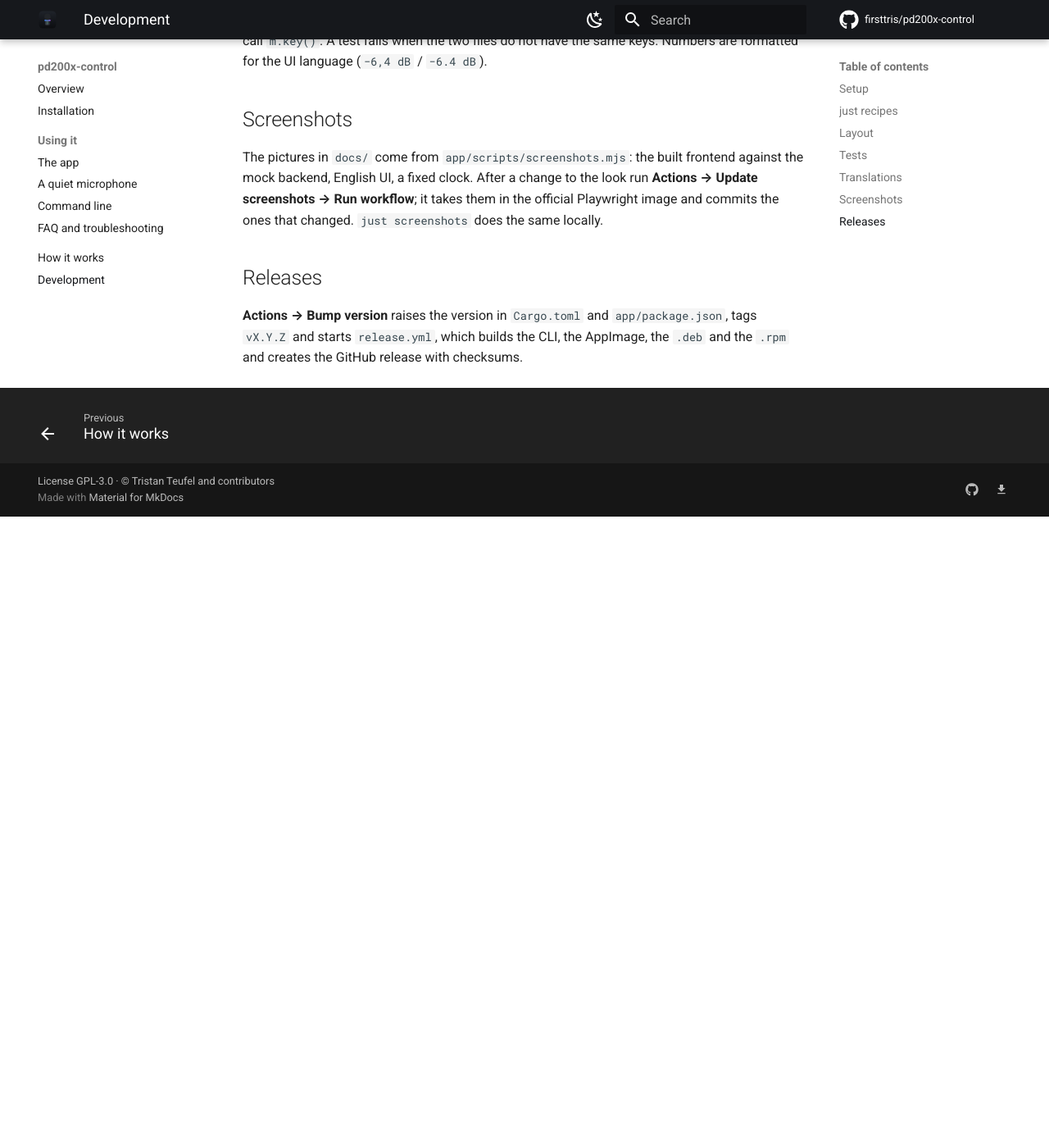
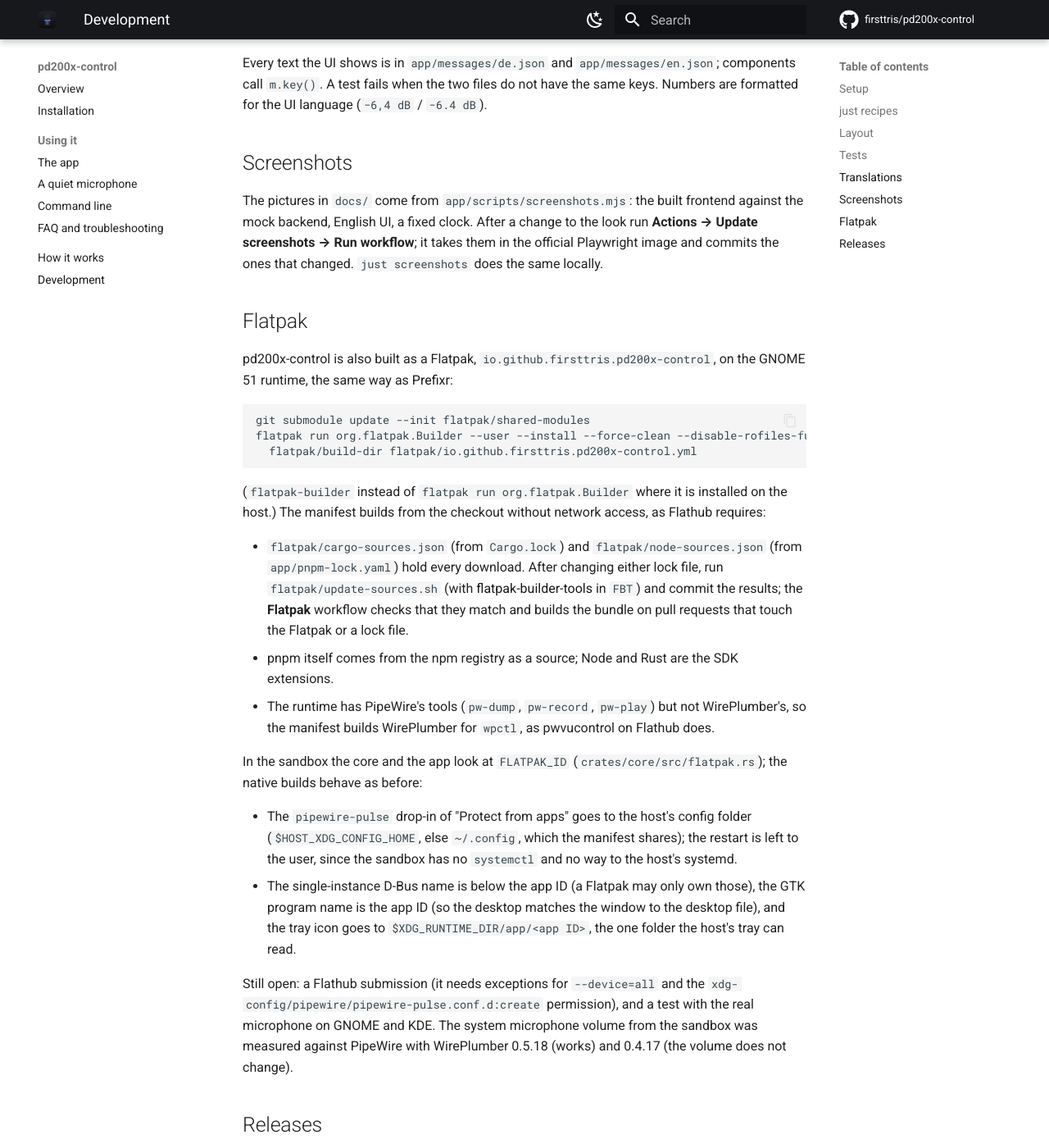
Before and after one commit to firsttris/pd200x-control, an MkDocs documentation site: the page built from docs/development.md, in a window 1280 px wide and 1400 px high, scrolled down 2457 px. Shown: the whole window at 82% size. Built offline with MkDocs 1.6.1 and Material for MkDocs 9.7.7, drawn with Linux system fonts in a browser that asks for light colours; comment, search, counter and statistics services are not loaded; before the commit the page ends 3087 px from its top, so only the background shows below that; some of the changed text lies outside the part shown.

Commit message:
Build pd200x-control as a Flatpak
io.github.firsttris.pd200x-control on the GNOME 51 runtime, built from
the checkout without network access, the way Prefixr does it
(flatpak/io.github.firsttris.Prefixr.yml there): cargo and pnpm sources
generated from the lock files with flatpak-builder-tools, pnpm itself as
an npm tarball, the tray library from flathub/shared-modules. The bundle
holds the app and the pd200x CLI.

- The runtime has pw-dump, pw-record and pw-play but no wpctl, so the
  manifest builds WirePlumber 0.5.18 with Lua 5.4, as pwvucontrol on
  Flathub does. The app ID's last part is the repo name with its hyphen:
  flatpak-builder-lint derives github.com/firsttris/<last part> from it
  (domainutils.get_proj_url).
- Permissions: --device=all for the hidraw node (no narrower option),
  the PipeWire and Pulse sockets, the host's pipewire-pulse.conf.d for
  "Protect from apps", the StatusNotifier watcher for the tray.
  Measured in a real sandbox against PipeWire 1.0.5: with WirePlumber
  0.5.18 wpctl sets the volume over pipewire-0 alone, so the
  pipewire-0-manager socket is not needed; with WirePlumber 0.4.17 the
  volume does not change (documented, use the .deb there).
- update-sources.sh switches off the node generator's Playwright handler,
  which would add every browser for the e2e tests to the sources.
- flatpak.yml checks the sources against the lock files and builds the
  bundle on pull requests that touch the Flatpak; release.yml attaches it
  to every release, inside SHA256SUMS.

Co-Authored-By: Claude Opus 5.5 <noreply@anthropic.com>
Claude-Session: https://claude.ai/code/session_01So3Mc41ujqpiYKhz7Kyqee

````diff
--- a/docs/development.md
+++ b/docs/development.md
@@ -41,6 +41,7 @@ libayatana-appindicator3-dev pipewire-bin`.
 | `app/src` | React frontend: `routes/` (pages), `components/`, `lib/` (bindings, queries, EQ math, mock backend) |
 | `app/messages` | the German and English texts (Paraglide JS) |
 | `packaging` | udev rule, desktop entry, icon, toolbox script |
+| `flatpak` | the Flatpak manifest, its desktop entry and metainfo, the offline sources |
 | `docs` | this documentation and its pictures |
 
 How the pieces fit is on [How it works](how-it-works.md).
@@ -75,8 +76,46 @@ backend, English UI, a fixed clock. After a change to the look run **Actions →
 Run workflow**; it takes them in the official Playwright image and commits the ones that changed.
 `just screenshots` does the same locally.
 
+## Flatpak
+
+pd200x-control is also built as a Flatpak, `io.github.firsttris.pd200x-control`, on the GNOME 51
+runtime, the same way as [Prefixr](https://github.com/firsttris/prefixr):
+
+```sh
+git submodule update --init flatpak/shared-modules
+flatpak run org.flatpak.Builder --user --install --force-clean --disable-rofiles-fuse \
+  flatpak/build-dir flatpak/io.github.firsttris.pd200x-control.yml
+```
+
+(`flatpak-builder` instead of `flatpak run org.flatpak.Builder` where it is installed on the host.)
+The manifest builds from the checkout without network access, as Flathub requires:
+
+- `flatpak/cargo-sources.json` (from `Cargo.lock`) and `flatpak/node-sources.json` (from
+  `app/pnpm-lock.yaml`) hold every download. After changing either lock file, run
+  `flatpak/update-sources.sh` (with [flatpak-builder-tools](https://github.com/flatpak/flatpak-builder-tools)
+  in `FBT`) and commit the results; the **Flatpak** workflow checks that they match and builds the
+  bundle on pull requests that touch the Flatpak or a lock file.
+- pnpm itself comes from the npm registry as a source; Node and Rust are the SDK extensions.
+- The runtime has PipeWire's tools (`pw-dump`, `pw-record`, `pw-play`) but not WirePlumber's, so
+  the manifest builds WirePlumber for `wpctl`, as pwvucontrol on Flathub does.
+
+In the sandbox the core and the app look at `FLATPAK_ID` (`crates/core/src/flatpak.rs`); the native
+builds behave as before:
+
+- The `pipewire-pulse` drop-in of "Protect from apps" goes to the host's config folder
+  (`$HOST_XDG_CONFIG_HOME`, else `~/.config`, which the manifest shares); the restart is left to
+  the user, since the sandbox has no `systemctl` and no way to the host's systemd.
+- The single-instance D-Bus name is below the app ID (a Flatpak may only own those), the GTK
+  program name is the app ID (so the desktop matches the window to the desktop file), and the tray
+  icon goes to `$XDG_RUNTIME_DIR/app/<app ID>`, the one folder the host's tray can read.
+
+Still open: a Flathub submission (it needs exceptions for `--device=all` and the
+`xdg-config/pipewire/pipewire-pulse.conf.d:create` permission), and a test with the real microphone
+on GNOME and KDE. The system microphone volume from the sandbox was measured against PipeWire with
+WirePlumber 0.5.18 (works) and 0.4.17 (the volume does not change).
+
 ## Releases
 
 **Actions → Bump version** raises the version in `Cargo.toml` and `app/package.json`, tags `vX.Y.Z`
-and starts `release.yml`, which builds the CLI, the AppImage, the `.deb` and the `.rpm` and creates
-the GitHub release with checksums.
+and starts `release.yml`, which builds the CLI, the AppImage, the `.deb`, the `.rpm` and the
+Flatpak bundle and creates the GitHub release with checksums.
````
Also changed, not shown: README.md (+3 -4 lines), docs/README.md (+1 -1 lines), docs/app.md (+2 -1 lines), docs/how-it-works.md (+4 -2 lines), docs/installation.md (+29 -4 lines), .gitmodules (added), 9 other files.
